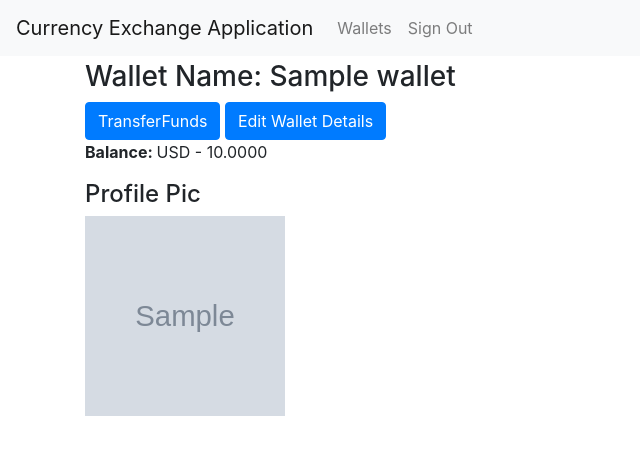
After one commit to thoth-ky/currency_exhange_app, a Django app: page /wallet/1 in a window 1280 px wide. The commit adds this page. Shown: the top 455 px of the page, without its empty margins (0-640 px from the left). Run offline with Django 3.2, Linux system fonts and the light colour scheme; a user stored in the database is signed in; tables that the repository leaves empty hold one stand-in row (values such as "Sample post"); grey boxes marked "Sample" are stand-in pictures; some libraries are stand-ins or nearby versions.

Commit message:
ft: wallet views, forms

```diff
--- a/currency_exchange_app/settings.py
+++ b/currency_exchange_app/settings.py
@@ -47,6 +47,7 @@ INSTALLED_APPS = [
     "allauth",
     "allauth.account",
     "allauth.socialaccount",
+    "django_extensions",
 ]
 
 MIDDLEWARE = [
@@ -162,7 +163,8 @@ AUTHENTICATION_BACKENDS = [
     "allauth.account.auth_backends.AuthenticationBackend",
 ]
 
-LOGIN_REDIRECT_URL = "/admin"  # Change this to '/wallet'
+LOGIN_REDIRECT_URL = "/wallet"  # Change this to '/wallet'
+ACCOUNT_LOGOUT_REDIRECT_URL = "/accounts/login"
 
 
 # DJMoney
--- a/currency_exchange_app/urls.py
+++ b/currency_exchange_app/urls.py
@@ -13,6 +13,8 @@ Including another URLconf
     1. Import the include() function: from django.urls import include, path
     2. Add a URL to urlpatterns:  path('blog/', include('blog.urls'))
 """
+from django.conf import settings
+from django.conf.urls.static import static
 from django.contrib import admin
 from django.urls import include
 from django.urls import path
@@ -20,4 +22,5 @@ from django.urls import path
 urlpatterns = [
     path("admin/", admin.site.urls),
     path("accounts/", include("allauth.urls")),
-]
+    path("wallet/", include("wallet.urls")),
+] + static(settings.MEDIA_URL, document_root=settings.MEDIA_ROOT)
--- a/templates/base.html
+++ b/templates/base.html
@@ -3,7 +3,7 @@
   <head>
     <meta charset="utf-8">
     <meta http-equiv="x-ua-compatible" content="ie=edge">
-    <title>{% block title %}Test{% endblock title %}</title>
+    <title>{% block title %}Currency Exchnage App{% endblock title %}</title>
     <meta name="viewport" content="width=device-width, initial-scale=1.0">
     <meta name="description" content="Behold My Awesome Project!">
     <meta name="author" content="Joseph">
@@ -52,6 +52,24 @@
 
         <div class="collapse navbar-collapse" id="navbarSupportedContent">
           <ul class="navbar-nav mr-auto">
+            {% if request.user.is_authenticated %}
+              <li class="nav-item">
+                <a class="nav-link" href="{% url 'wallet_list'  %}">{% trans "Wallets" %}</a>
+              </li>
+              <li class="nav-item">
+                {# URL provided by django-allauth/account/urls.py #}
+                <a class="nav-link" href="{% url 'account_logout' %}">{% trans "Sign Out" %}</a>
+              </li>
+            {% else %}
+              <li class="nav-item">
+                {# URL provided by django-allauth/account/urls.py #}
+                <a id="sign-up-link" class="nav-link" href="{% url 'account_signup' %}">{% trans "Sign Up" %}</a>
+              </li>
+              <li class="nav-item">
+                {# URL provided by django-allauth/account/urls.py #}
+                <a id="log-in-link" class="nav-link" href="{% url 'account_login' %}">{% trans "Sign In" %}</a>
+              </li>
+            {% endif %}
 
           </ul>
         </div>
--- /dev/null
+++ b/templates/wallet/wallet_detail.html
@@ -0,0 +1,19 @@
+{% extends "base.html" %}
+
+{% block content %}
+    <h3>Wallet Name: {{ object.name}}</h3>
+    <div>
+        <a class="primaryAction btn btn-primary" href="" >TransferFunds<a>
+        <a class="primaryAction btn btn-primary" href="{% url 'wallet_update' pk=object.id %}">Edit Wallet Details</a>
+    </div>
+
+    <div>
+        <p> <b> Balance: </b> {{ object.default_currency }} - {{ object.balance }}</p>
+    </div>
+
+    <div>
+        <h4>Profile Pic</h4>
+        <img src="{{ object.profile_pic.url }}" alt="Profile Pic" width=200 height=200/>
+    </div>
+
+{% endblock content %}
--- /dev/null
+++ b/wallet/forms.py
@@ -0,0 +1,13 @@
+from django import forms
+
+from wallet.models import Wallet
+
+
+class WalletForm(forms.ModelForm):
+    def __init__(self, *args, **kwargs):
+        super(WalletForm, self).__init__(*args, **kwargs)
+        self.fields["balance"].disabled = True
+
+    class Meta:
+        model = Wallet
+        fields = ("name", "profile_pic", "default_currency", "balance")
--- a/wallet/models.py
+++ b/wallet/models.py
@@ -16,11 +16,19 @@ def get_sentinel_user():
 UserModel = get_user_model()
 # Create your models here.
 class Wallet(models.Model):
-    profile_pic = models.ImageField(upload_to="profiles/", null=True, blank=True)
+    name = models.CharField(max_length=25, verbose_name="Wallet Name")
+    profile_pic = models.ImageField(
+        upload_to="profiles/", null=True, blank=True, verbose_name="Profile Picture"
+    )
     default_currency = models.CharField(
-        max_length=3, choices=CURRENCY_CHOICES, default=DEFAULT_CURRENCY_CODE
+        max_length=3,
+        choices=CURRENCY_CHOICES,
+        default=DEFAULT_CURRENCY_CODE,
+        verbose_name="Default Currency",
     )
-    user = models.ForeignKey(UserModel, on_delete=models.SET(get_sentinel_user))
+    user = models.ForeignKey(
+        UserModel, on_delete=models.SET(get_sentinel_user), related_name="wallets"
+    )
     balance = models.DecimalField(max_digits=19, decimal_places=4, default=0)
 
     def __str__(self):
--- /dev/null
+++ b/wallet/urls.py
@@ -0,0 +1,11 @@
+from django.urls import path
+
+from wallet.views import WalletDetail
+from wallet.views import WalletList
+from wallet.views import WalletUpdate
+
+urlpatterns = [
+    path("", WalletList.as_view(), name="wallet_list"),
+    path("<pk>", WalletDetail.as_view(), name="wallet_detail"),
+    path("<pk>/update", WalletUpdate.as_view(), name="wallet_update"),
+]
--- a/wallet/views.py
+++ b/wallet/views.py
@@ -1,3 +1,45 @@
-from django.shortcuts import render
+from django.contrib.auth.decorators import login_required
+from django.urls import reverse
+from django.utils.decorators import method_decorator
+from django.views.generic.detail import DetailView
+from django.views.generic.edit import CreateView
+from django.views.generic.edit import FormMixin
+from django.views.generic.edit import UpdateView
+from django.views.generic.list import ListView
 
-# Create your views here.
+from wallet.forms import WalletForm
+from wallet.models import Wallet
+
+
+class WalletDetail(FormMixin, DetailView):
+    model = Wallet
+    form_class = WalletForm
+    # template_name = 'wallet/wallet_form.html'
+
+    @method_decorator(login_required)
+    def dispatch(self, request, *args, **kwargs):
+        return super().dispatch(request, *args, **kwargs)
+
+
+class WalletList(ListView):
+    model = Wallet
+
+    @method_decorator(login_required)
+    def dispatch(self, request, *args, **kwargs):
+        return super().dispatch(request, *args, **kwargs)
+
+    def get_queryset(self):
+        return self.request.user.wallets.all()
+
+
+class WalletUpdate(UpdateView):
+
+    model = Wallet
+    fields = ["name", "profile_pic", "default_currency"]
+
+    def get_success_url(self):
+        return reverse("wallet_detail", args=[self.object.id])
+
+    @method_decorator(login_required)
+    def dispatch(self, request, *args, **kwargs):
+        return super().dispatch(request, *args, **kwargs)
```
Also changed, not shown: templates/wallet/wallet_form.html (added, +15 -0 lines), templates/wallet/wallet_list.html (added, +15 -0 lines), wallet/migrations/0004_alter_wallet_user.py (added), wallet/migrations/0005_alter_wallet_user.py (added), wallet/migrations/0006_wallet_name.py (added), wallet/migrations/0007_auto_20210510_0816.py (added), 2 other files.
